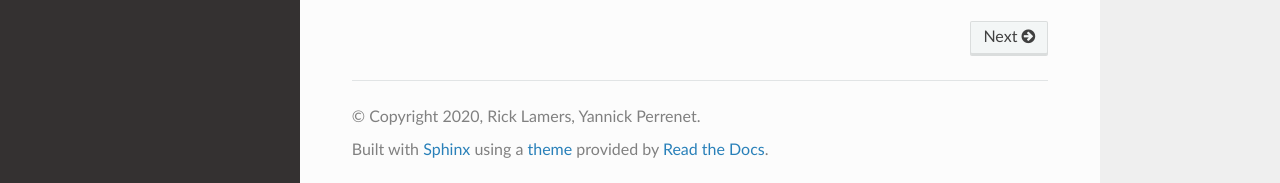
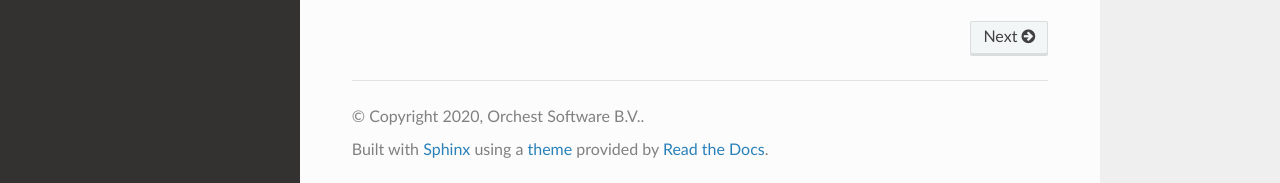
Before and after one commit to ReactExpert918/orchest, a Sphinx documentation site: the page built from docs/source/index.rst, in a window 1280 px wide and 1033 px high. Shown: the part 847-1030 px from the top of the window. Built offline with Sphinx 7.4.7 and the Read the Docs theme 2.0.0, drawn with Linux system fonts in a browser that asks for light colours.

Commit message:
Add Copyright to company

```diff
--- a/docs/source/conf.py
+++ b/docs/source/conf.py
@@ -18,11 +18,11 @@
 # -- Project information -----------------------------------------------------
 
 project = 'Orchest'
-copyright = '2020, Rick Lamers, Yannick Perrenet'
+copyright = '2020, Orchest Software B.V.'
 author = 'Rick Lamers, Yannick Perrenet'
 
 # The full version, including alpha/beta/rc tags
-release = '0.0.1'
+release = '0.1.0'
 version = 'alpha'
 
 
```
